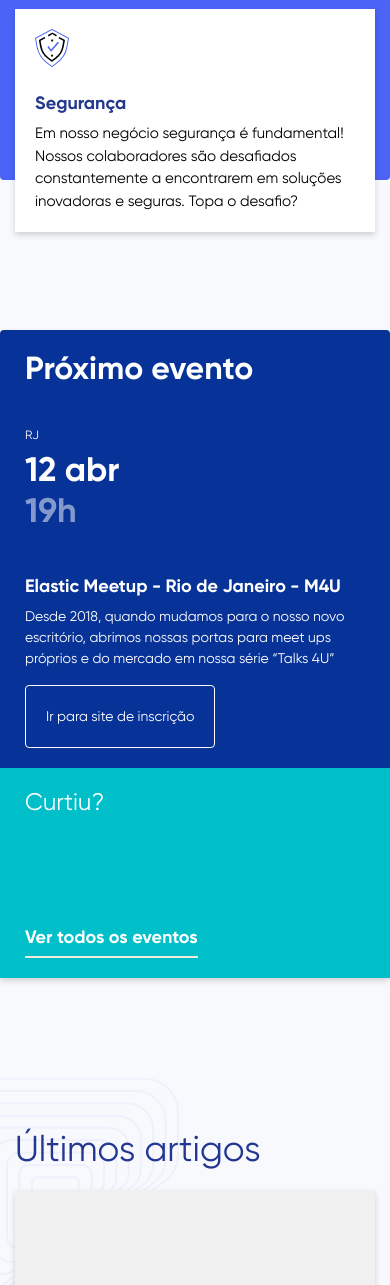
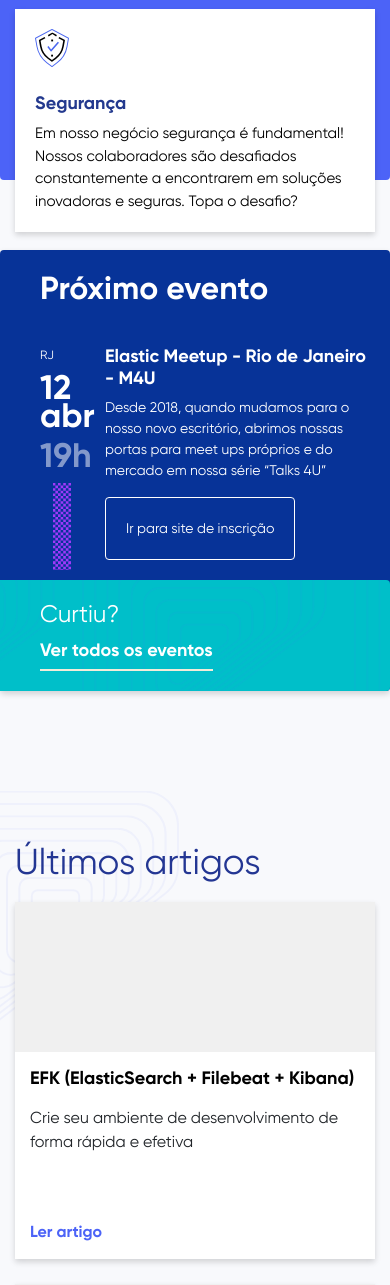
Before and after one commit to sicuro/M4U, a PHP site: page / in a window 390 px wide. Shown: the part 1177-2462 px from the top of the page. Run offline with PHP 8.4, Linux system fonts and the light colour scheme.

Commit message:
ajuste evento

```diff
--- a/css/style.css
+++ b/css/style.css
@@ -116,6 +116,9 @@
   padding: 0px;
   border-radius: 4px;
   box-shadow: 0px 3px 6px 0px rgba(0, 0, 0, 0.16); }
+  @media (max-width: 991px) {
+    .pilares .eventos-widget {
+      margin-top: 70px; } }
   .pilares .eventos-widget h2 {
     color: #ffffff; }
   .pilares .eventos-widget .proximos-eventos {
@@ -125,11 +128,35 @@
     padding: 20px 20px 20px 40px; }
   .pilares .eventos-widget .horario-eventos {
     padding: 20px 20px 20px 40px; }
+    .pilares .eventos-widget .horario-eventos:after {
+      content: "";
+      width: 40px;
+      height: 170px;
+      left: 0%;
+      z-index: 1;
+      margin-top: -108px;
+      background: url("../images/bg-eventos.svg") repeat center;
+      position: absolute; }
+      @media (max-width: 991px) {
+        .pilares .eventos-widget .horario-eventos:after {
+          content: "";
+          width: 40px;
+          height: 87px;
+          left: 45px;
+          z-index: 1;
+          margin-top: 2px;
+          background: url(../images/bg-eventos.svg) repeat center;
+          position: absolute; } }
     .pilares .eventos-widget .horario-eventos .cidade-evento {
       font-size: 12px; }
     .pilares .eventos-widget .horario-eventos .dia-evento {
       font-size: 34px;
       font-weight: bold; }
+      @media (max-width: 991px) {
+        .pilares .eventos-widget .horario-eventos .dia-evento {
+          line-height: 28px;
+          padding-bottom: 10px;
+          padding-top: 10px; } }
     .pilares .eventos-widget .horario-eventos .hora-evento {
       font-size: 34px;
       font-weight: bold;
@@ -154,13 +181,13 @@
         color: #073398; }
   .pilares .eventos-widget .mais-eventos {
     padding: 20px 20px 20px 40px;
-    background: #00BFC9;
     -webkit-border-top-right-radius: 4px;
     -webkit-border-bottom-right-radius: 4px;
     -moz-border-radius-topright: 4px;
     -moz-border-radius-bottomright: 4px;
     border-top-right-radius: 4px;
-    border-bottom-right-radius: 4px; }
+    border-bottom-right-radius: 4px;
+    background: #00BFC9 url("../images/bg-eventos-1.png") center; }
     .pilares .eventos-widget .mais-eventos h2 {
       font-size: 24px; }
     .pilares .eventos-widget .mais-eventos .ver-todos-eventos {
@@ -170,6 +197,9 @@
       font-size: 18px;
       font-weight: bold;
       float: left; }
+      @media (max-width: 991px) {
+        .pilares .eventos-widget .mais-eventos .ver-todos-eventos {
+          margin-top: 0px; } }
 .pilares .artigos h2 {
   margin-top: 150px; }
   .pilares .artigos h2:after {
--- a/css/style.scss
+++ b/css/style.scss
@@ -158,6 +158,10 @@
 		border-radius: 4px;
     	box-shadow: 0px 3px 6px 0px rgba(0, 0, 0, 0.16);
 
+    	@media (max-width: 991px) {
+    		margin-top: 70px;
+    	}
+
 		h2 {
 			color: #ffffff;
 		}
@@ -171,6 +175,27 @@
 
 		.horario-eventos {
 			padding:20px 20px 20px 40px;
+    	 	&:after {
+				content: "";
+			    width: 40px;
+			    height: 170px;
+			    left: 0%;
+			    z-index: 1;
+			    margin-top: -108px;
+			    background: url("../images/bg-eventos.svg")repeat center;
+			    position: absolute;
+
+			    @media (max-width: 991px) {
+				    content: "";
+				    width: 40px;
+				    height: 87px;
+				    left: 45px;
+				    z-index: 1;
+				    margin-top: 2px;
+				    background: url(../images/bg-eventos.svg) repeat center;
+				    position: absolute;
+			    }
+	   		}
 
 			.cidade-evento {
 				font-size: 12px;
@@ -178,6 +203,12 @@
 			.dia-evento {
 				font-size: 34px;
 				font-weight: bold;
+
+				@media (max-width: 991px) {
+				    line-height: 28px;
+				    padding-bottom: 10px;
+				    padding-top: 10px;
+				}
 			}
 			.hora-evento {
 			    font-size: 34px;
@@ -215,13 +246,14 @@
 
 		.mais-eventos {
 			padding:20px 20px 20px 40px;
-			background:#00BFC9;
 			-webkit-border-top-right-radius: 4px;
 			-webkit-border-bottom-right-radius: 4px;
 			-moz-border-radius-topright: 4px;
 			-moz-border-radius-bottomright: 4px;
 			border-top-right-radius: 4px;
 			border-bottom-right-radius: 4px;
+			background: #00BFC9 url("../images/bg-eventos-1.png") center;
+
 
 			h2 {
 				font-size: 24px;
@@ -234,6 +266,10 @@
 			    font-size: 18px;
 			    font-weight: bold;
 			    float: left;
+
+			    @media (max-width: 991px) {
+			    	margin-top: 0px;
+			    }
 			}
 		}
 	}
--- a/index.html
+++ b/index.html
@@ -87,15 +87,18 @@
             </div>
           </div>
 
-          <div class="eventos-widget col-lg-12">
+
+
+          <section class="eventos-widget">
+            <div class="container">
             <div class="row">
                 <div class="col-lg-2 proximos-eventos">Próximo evento</div>
-              <div class="col-lg-2 horario-eventos">
+                <div class="col-lg-2 col-2 horario-eventos">
                   <div class="cidade-evento">RJ</div>
                   <div class="dia-evento">12 abr</div>
                   <div class="hora-evento">19h</div>
                 </div>
-              <div class="col-lg-5 info-eventos">
+                <div class="col-lg-5 col-10 info-eventos">
                   <h2>Elastic Meetup - Rio de Janeiro - M4U</h2>
                   <p>Desde 2018, quando mudamos para o nosso novo escritório, abrimos nossas portas para meet ups próprios e do mercado em nossa série “Talks 4U”</p>
                   <button>Ir para site de inscrição</button>
@@ -106,6 +109,8 @@
                 </div>
               </div>
             </div>
+           </section>
+
 
           <div class="col-lg-12 artigos">
            <h2>Últimos artigos</h2>
```
Also changed, not shown: images/bg-eventos-1.png (added), images/bg-eventos.svg (added), images/caixa.svg (added), 3 other files. Lines whose indentation alone changed are shown as unchanged.
